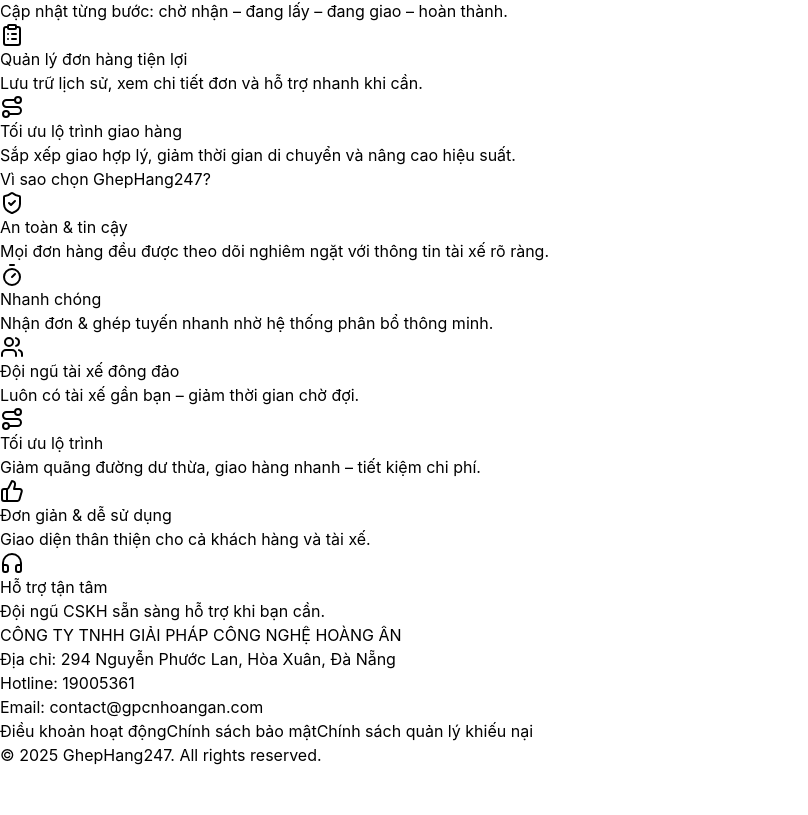
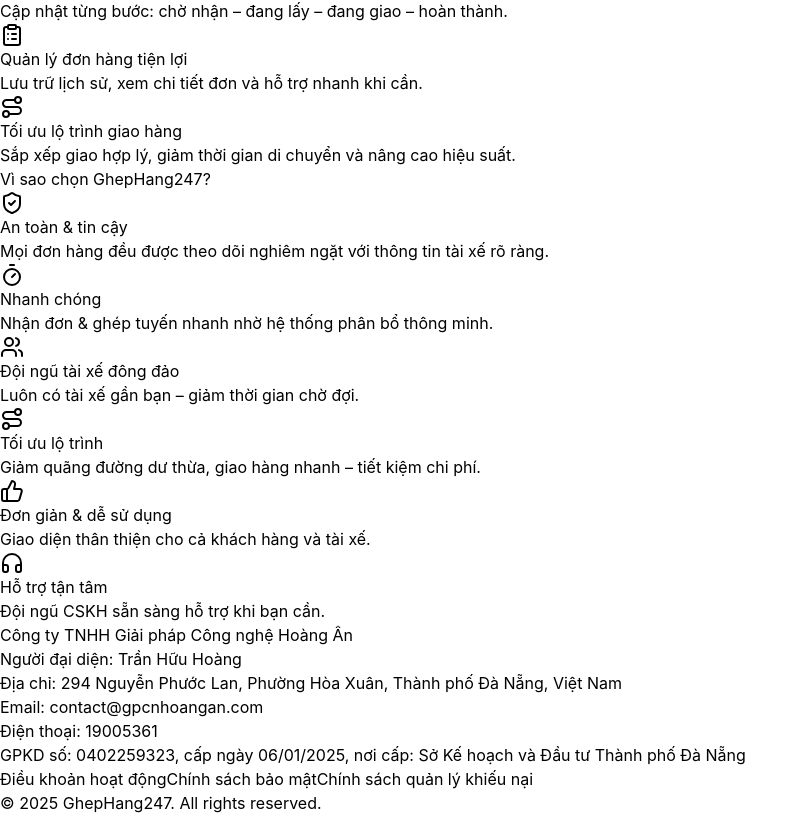
Before and after one commit to thangngo2309/ghephang247-landing, a Next.js app: page / in a window 1280 px wide. Shown: the part 844-1659 px from the top of the page, without its empty margins (0-808 px from the left). Before the commit the page ends 1611 px from the top, so only its background shows below. Built offline with nearby package versions, Linux system fonts and the light colour scheme.

Commit message:
update footer

```diff
--- a/src/components/Footer.tsx
+++ b/src/components/Footer.tsx
@@ -5,13 +5,48 @@
 export default function Footer() {
   return (
     <footer id="contact" className="bg-gray-900 text-gray-300 py-10">
-      <div className="max-w-6xl mx-auto px-6 md:px-0 text-center space-y-2">
-        <h4 className="text-lg font-semibold text-white">
-          CÔNG TY TNHH GIẢI PHÁP CÔNG NGHỆ HOÀNG ÂN
+      <div className="max-w-6xl mx-auto px-6 md:px-0 text-center space-y-3">
+        <h4 className="text-lg font-semibold text-white uppercase">
+          Công ty TNHH Giải pháp Công nghệ Hoàng Ân
         </h4>
-        <p>Địa chỉ: 294 Nguyễn Phước Lan, Hòa Xuân, Đà Nẵng</p>
-        <p>Hotline: 19005361</p>
-        <p>Email: contact@gpcnhoangan.com</p>
+
+        <div className="space-y-2 text-sm md:text-base leading-relaxed">
+          <p>
+            <span className="font-semibold text-white">Người đại diện:</span>{" "}
+            Trần Hữu Hoàng
+          </p>
+
+          <p>
+            <span className="font-semibold text-white">Địa chỉ:</span>{" "}
+            294 Nguyễn Phước Lan, Phường Hòa Xuân, Thành phố Đà Nẵng, Việt Nam
+          </p>
+
+          <p>
+            <span className="font-semibold text-white">Email:</span>{" "}
+            <a
+              href="mailto:contact@gpcnhoangan.com"
+              className="text-orange-400 hover:text-orange-300 underline underline-offset-2 transition"
+            >
+              contact@gpcnhoangan.com
+            </a>
+          </p>
+
+          <p>
+            <span className="font-semibold text-white">Điện thoại:</span>{" "}
+            <a
+              href="tel:19005361"
+              className="text-orange-400 hover:text-orange-300 underline underline-offset-2 transition"
+            >
+              19005361
+            </a>
+          </p>
+
+          <p>
+            <span className="font-semibold text-white">GPKD số:</span>{" "}
+            0402259323, cấp ngày 06/01/2025, nơi cấp: Sở Kế hoạch và Đầu tư
+            Thành phố Đà Nẵng
+          </p>
+        </div>
 
         {/* Link pháp lý */}
         <div className="pt-4 mt-4 border-t border-gray-800">
```
